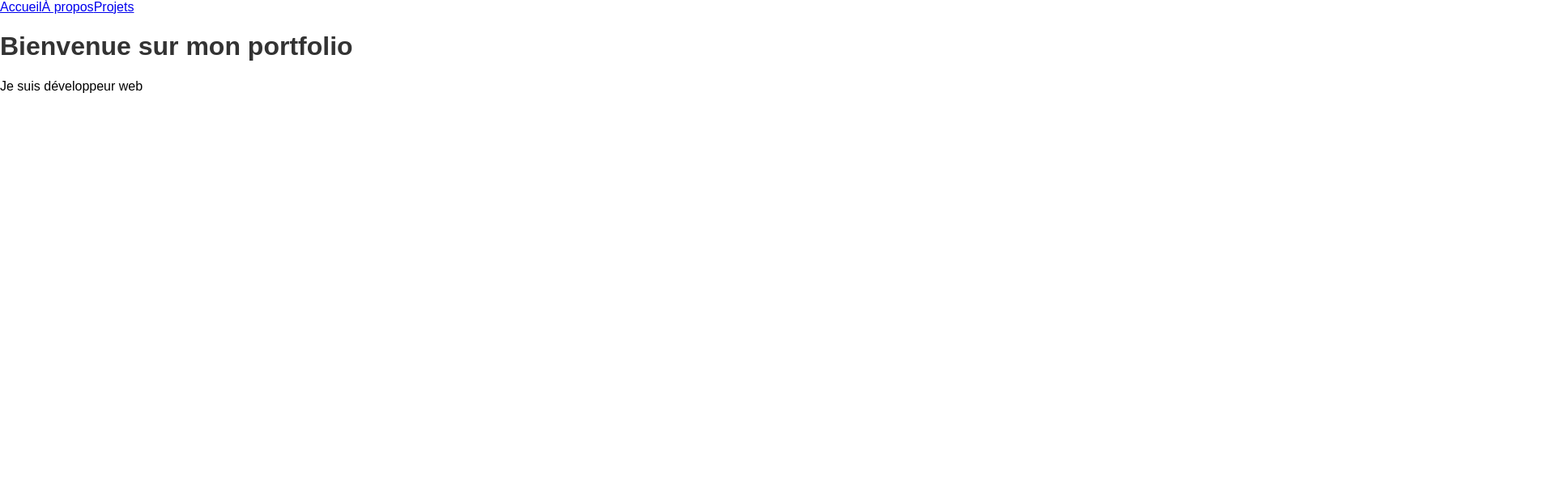
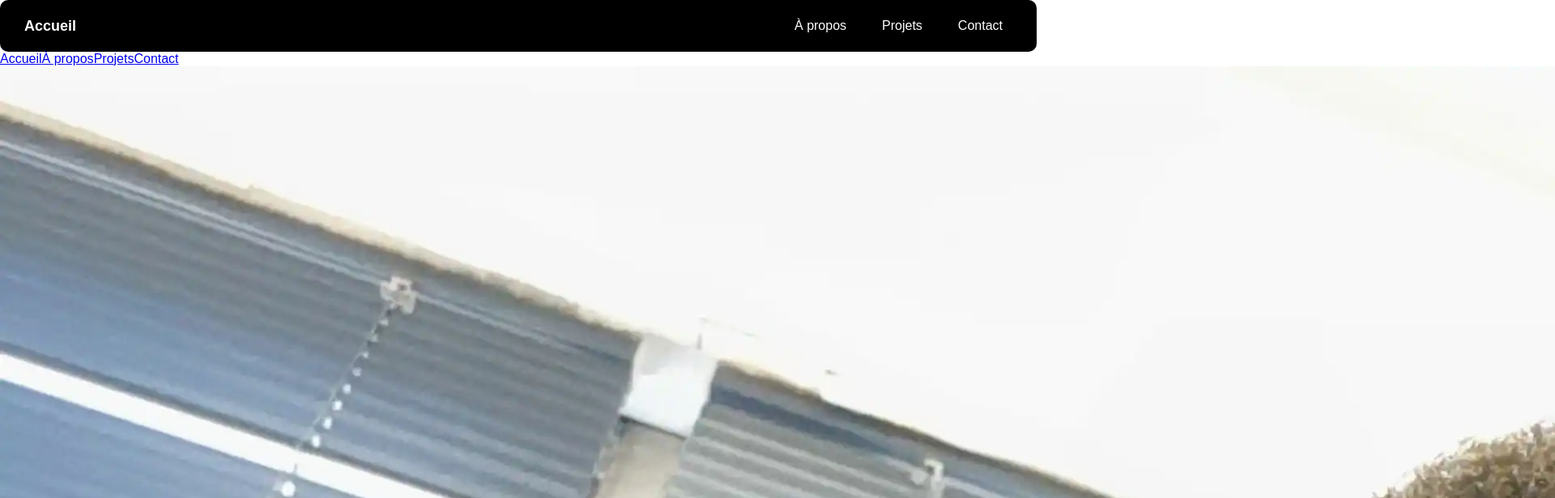
Before and after one commit to karouna87/Cr-ez-et-publiez-votre-portfolio-de-d-veloppeur, a React (Create React App) app in the folder portfolio/: page / in a window 1280 px wide. Shown: the top 616 px of the page at 81% size, 1920 px wide, since content can reach past the window. Built offline with nearby package versions, Linux system fonts and the light colour scheme.

Commit message:
Deuxième commit: Création du composant Header pour toutes les pages de l'application

```diff
--- a/portfolio/src/App.js
+++ b/portfolio/src/App.js
@@ -2,17 +2,21 @@ import { BrowserRouter, Routes, Route } from "react-router-dom";
 import Home from "./pages/Home.jsx";
 import About from "./pages/About";
 import Projects from "./pages/Projects";
+import Contact from "./pages/Contact";
 import Navbar from "./components/Navbar";
+import Header from "./components/Header";
 import "./styles/main.css";
 
 function App() {
   return (
     <BrowserRouter>
+      <Header />
       <Navbar />
       <Routes>
         <Route path="/" element={<Home />} />
         <Route path="/about" element={<About />} />
         <Route path="/projects" element={<Projects />} />
+        <Route path="/contact" element={<Contact />} />
       </Routes>
     </BrowserRouter>
   );
--- /dev/null
+++ b/portfolio/src/components/Header.css
@@ -0,0 +1,36 @@
+.header {
+  display: flex;
+  justify-content: space-between;
+  align-items: center;
+  background-color: black;
+  padding: 15px 30px;
+  border-radius: 10px;
+}
+
+/* Accueil */
+.logo a {
+  color: white;
+  text-decoration: none;
+  font-weight: bold;
+  font-size: 18px;
+}
+
+/* liens de droite */
+.nav {
+  display: flex;
+  gap: 20px;
+}
+
+.nav a {
+  color: white;
+  text-decoration: none;
+  padding: 8px 12px;
+  border-radius: 8px;
+  transition: all 0.3s ease;
+}
+
+.nav a:hover,
+.logo a:hover {
+  background-color: white;
+  color: black;
+}
--- /dev/null
+++ b/portfolio/src/components/Header.jsx
@@ -0,0 +1,20 @@
+import { Link } from "react-router-dom";
+import "./Header.css";
+
+function Header() {
+  return (
+    <header className="header">
+      <div className="logo">
+        <Link to="/">Accueil</Link>
+      </div>
+
+      <nav className="nav">
+        <Link to="/about">À propos</Link>
+        <Link to="/projects">Projets</Link>
+        <Link to="/contact">Contact</Link>
+      </nav>
+    </header>
+  );
+}
+
+export default Header;
--- a/portfolio/src/components/Navbar.jsx
+++ b/portfolio/src/components/Navbar.jsx
@@ -6,6 +6,7 @@ function Navbar() {
       <Link to="/">Accueil</Link>
       <Link to="/about">À propos</Link>
       <Link to="/projects">Projets</Link>
+      <Link to="/contact">Contact</Link>
     </nav>
   );
 }
--- /dev/null
+++ b/portfolio/src/pages/Contact.jsx
@@ -0,0 +1,10 @@
+function Contact() {
+  return (
+    <div>
+      <h1>Contact</h1>
+      <p>Tu peux me contacter à : email@email.com</p>
+    </div>
+  );
+}
+
+export default Contact;
--- a/portfolio/src/pages/Home.jsx
+++ b/portfolio/src/pages/Home.jsx
@@ -1,9 +1,26 @@
+import "./Home.css";
+import profile from "../assets/profile.webp";
+
 function Home() {
   return (
-    <div>
-      <h1>Bienvenue sur mon portfolio</h1>
-      <p>Je suis développeur web</p>
-    </div>
+    <main className="home">
+      <section className="hero">
+        <img src={profile} alt="Njoya Aoudou développeur web" className="profile-img" />
+
+        <div className="hero-text">
+          <h1>Njoya Aoudou</h1>
+          <h2>Intégrateur Web diplômé</h2>
+
+          <p>
+            Je suis intégrateur web passionné, spécialisé dans la création
+            d’interfaces modernes, performantes et accessibles. Après ma formation,
+            je conçois des sites web responsive en HTML, CSS et React.
+          </p>
+
+          <a href="/projects" className="btn">Voir mes projets</a>
+        </div>
+      </section>
+    </main>
   );
 }
 
```
Also changed, not shown: portfolio/src/assets/profile.webp (added), portfolio/src/pages/Home.css (added).
